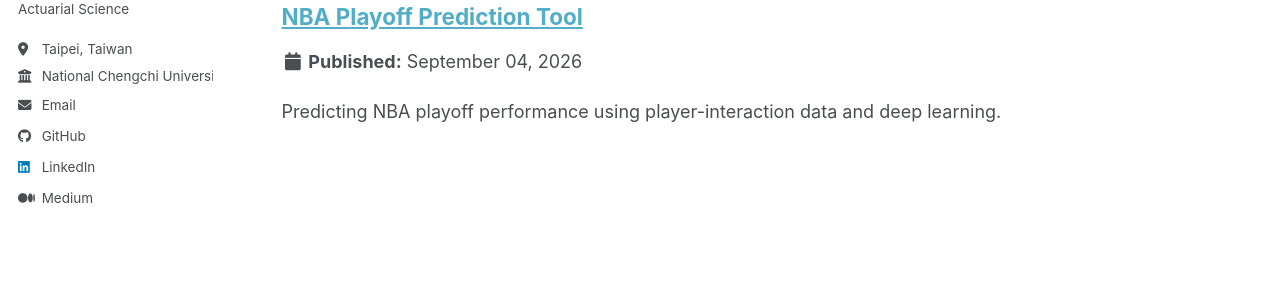
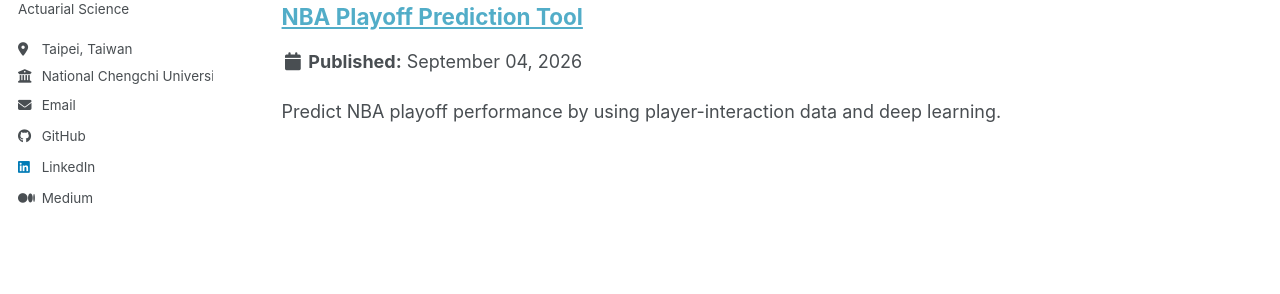
Before and after one commit to Allen9102/Allen9102.github.io, a Jekyll site: the page built from _pages/portfolio.html, in a window 1280 px wide. Shown: the part 339-633 px from the top of the page. Built offline with Jekyll 4.4.1, drawn with Linux system fonts in a browser that asks for light colours; a style sheet for code colours, icons or effects is not loaded.

Commit message:
Update excerpt for NBA Playoff Prediction Tool

```diff
--- a/_portfolio/portfolio-2.md
+++ b/_portfolio/portfolio-2.md
@@ -1,6 +1,6 @@
 ---
 title: "NBA Playoff Prediction Tool"
-excerpt: "Predicting NBA playoff performance using player-interaction data and deep learning."
+excerpt: "Predict NBA playoff performance by using player-interaction data and deep learning."
 collection: portfolio
 ---
 
```
